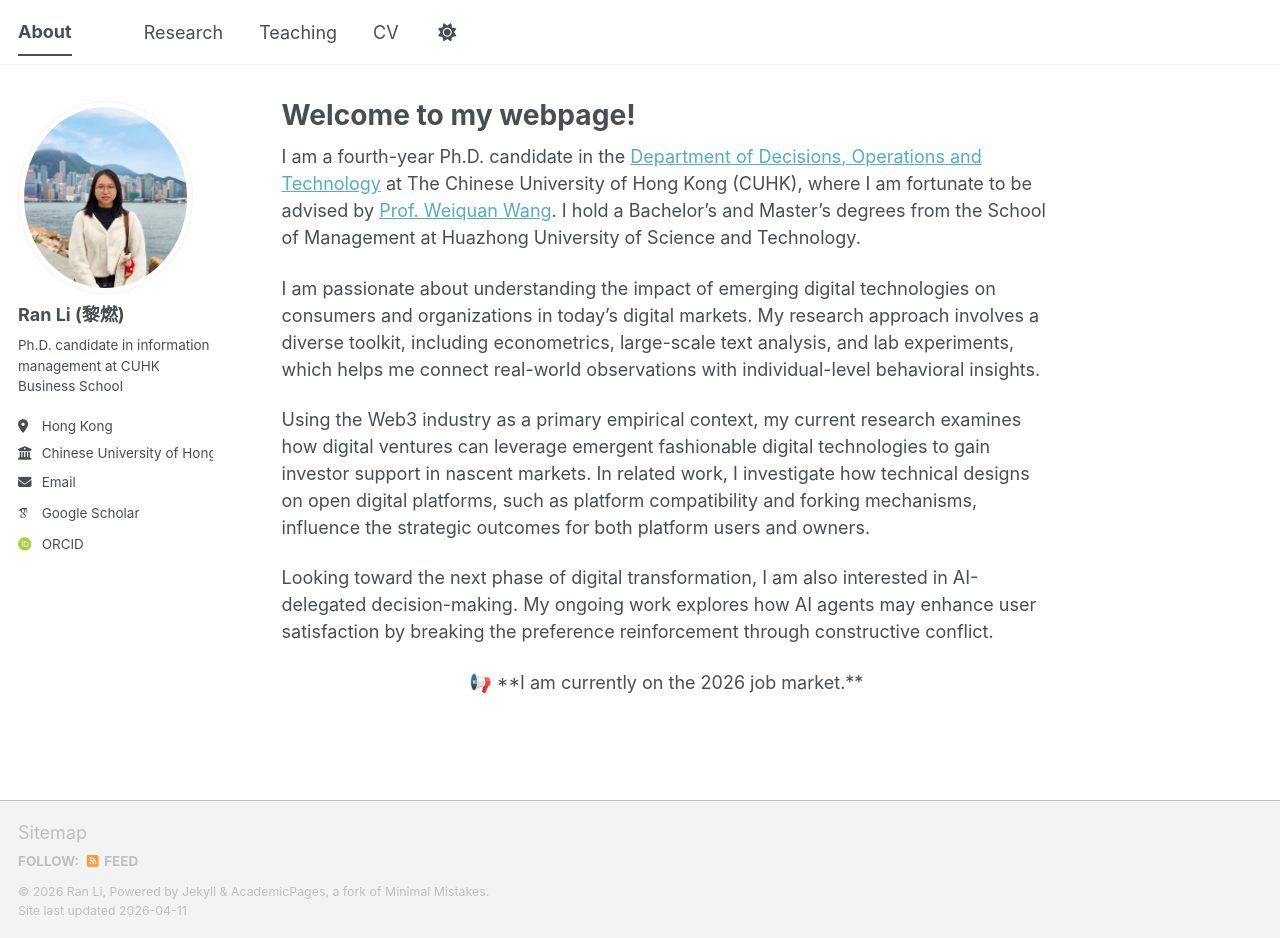
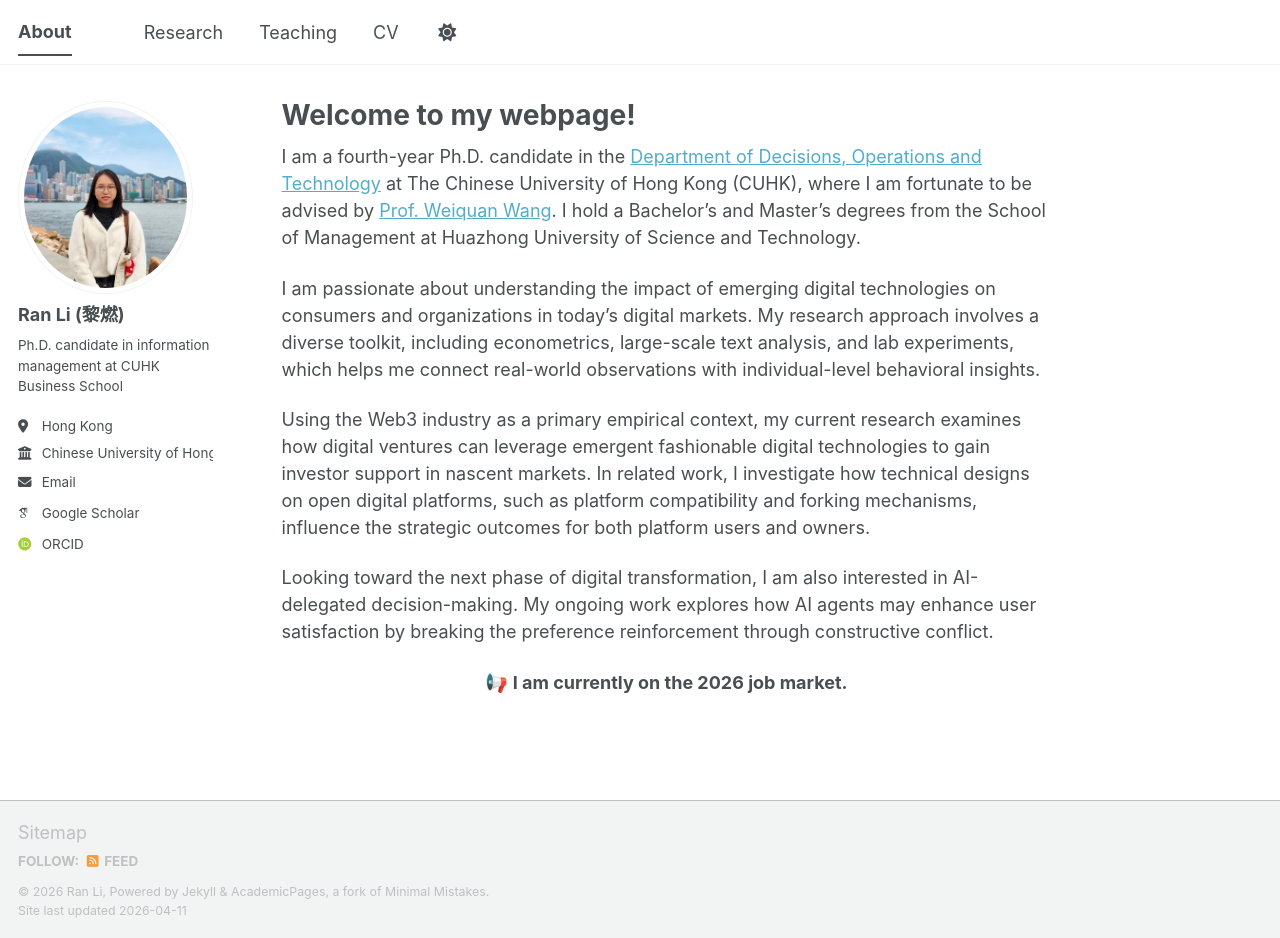
Before and after one commit to elaine-ran-li/elaine-ran-li.github.io, a Jekyll site: the page built from _pages/about.md, in a window 1280 px wide and 938 px high. Built offline with Jekyll 4.4.1, drawn with Linux system fonts in a browser that asks for light colours; some web fonts are replaced; a script bundle is joined from its source files by our own code; library files that are not in the unit come from our copies.

Commit message:
update profile

```diff
--- a/_data/navigation.yml
+++ b/_data/navigation.yml
@@ -9,7 +9,7 @@
 
 main:
   - title: "Research"
-    url: /Research/
+    url: /publications/
 
   - title: "Teaching"
     url: /teaching/
--- a/_pages/about.md
+++ b/_pages/about.md
@@ -15,4 +15,4 @@
 
 Looking toward the next phase of digital transformation, I am also interested in AI-delegated decision-making. My ongoing work explores how AI agents may enhance user satisfaction by breaking the preference reinforcement through constructive conflict.
 
-<p align="center">📢 **I am currently on the 2026 job market.**</p>
+<p align="center">📢 <strong>I am currently on the 2026 job market.</strong></p>
```
